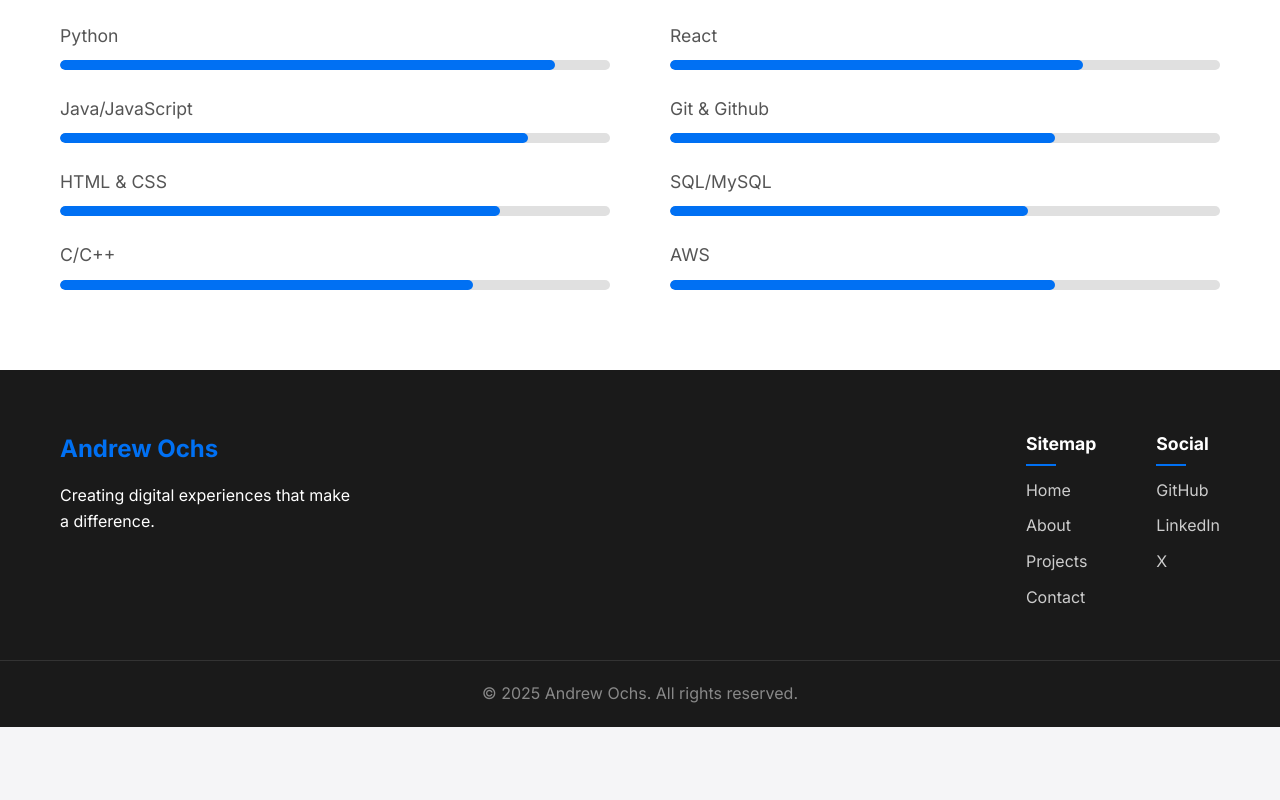
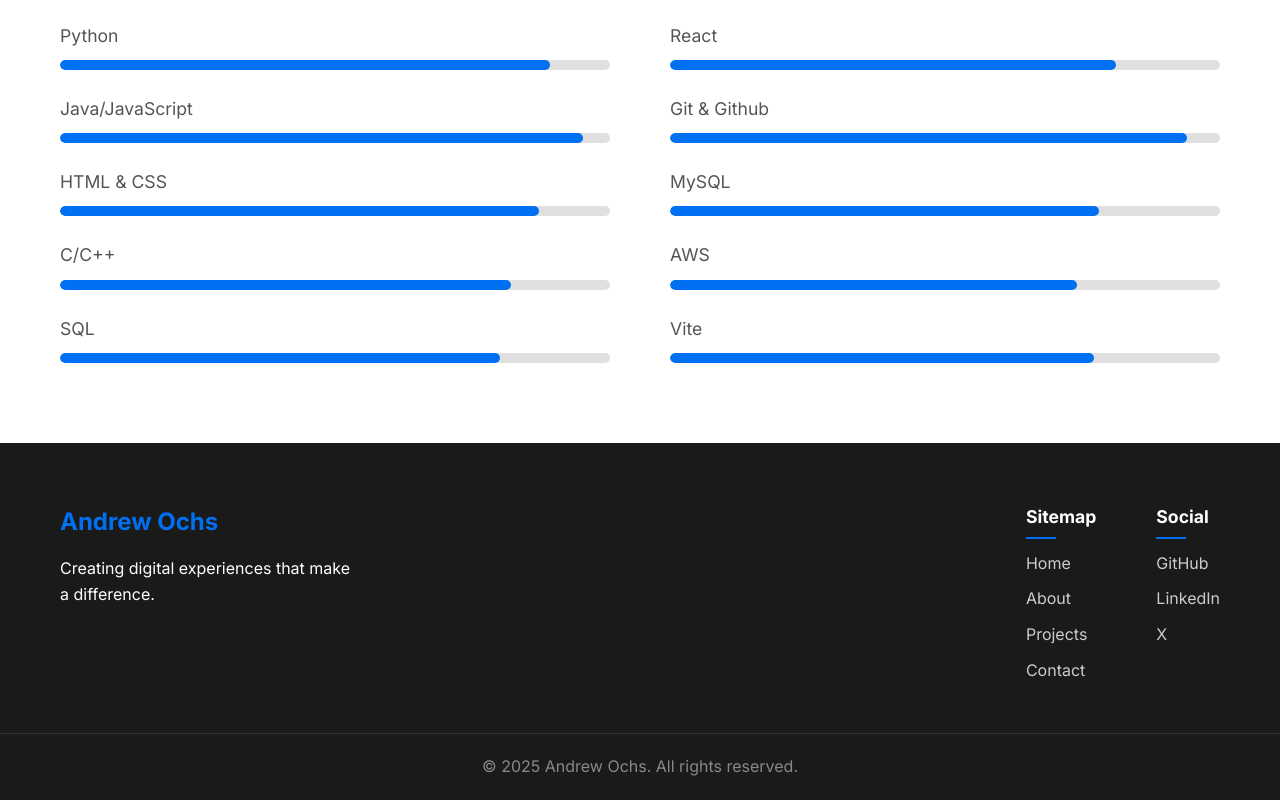
Before and after one commit to AndrewOchs/web-portfolio, a React (Vite) app: page /about in a window 1280 px wide. Shown: the part 2861-3661 px from the top of the page. Before the commit the page ends 3588 px from the top, so only its background shows below. Built offline with nearby package versions, Linux system fonts and the light colour scheme.

Commit message:
fixed resume / misc

```diff
--- a/src/pages/About.jsx
+++ b/src/pages/About.jsx
@@ -34,7 +34,7 @@ const About = () => {
               <p>When I'm not coding, you can find me playing music or learning the nuances of modern AI. I believe that diverse experiences contribute to creative problem-solving in development.</p>
               <div className="about-cta">
                 <Link to="/contact" className="btn">Get In Touch</Link>
-                <a href="/files/Andrew_Ochs_Resume.pdf" className="btn btn-outline" download>Download Resume</a>
+                <a href="/public/files/Andrew_Ochs_Resume.pdf" className="btn btn-outline" download>Download Resume</a>
               </div>
             </div>
           </div>
@@ -87,25 +87,31 @@ const About = () => {
                   <div className="skill-bar">
                     <div className="skill-name">Python</div>
                     <div className="skill-progress">
-                      <div className="skill-progress-bar" style={{ width: '90%' }}></div>
+                      <div className="skill-progress-bar" style={{ width: '89%' }}></div>
                     </div>
                   </div>
                   <div className="skill-bar">
                     <div className="skill-name">Java/JavaScript</div>
                     <div className="skill-progress">
-                      <div className="skill-progress-bar" style={{ width: '85%' }}></div>
+                      <div className="skill-progress-bar" style={{ width: '95%' }}></div>
                     </div>
                   </div>
                   <div className="skill-bar">
                     <div className="skill-name">HTML & CSS</div>
                     <div className="skill-progress">
-                      <div className="skill-progress-bar" style={{ width: '80%' }}></div>
+                      <div className="skill-progress-bar" style={{ width: '87%' }}></div>
                     </div>
                   </div>
                   <div className="skill-bar">
                     <div className="skill-name">C/C++</div>
                     <div className="skill-progress">
-                      <div className="skill-progress-bar" style={{ width: '75%' }}></div>
+                      <div className="skill-progress-bar" style={{ width: '82%' }}></div>
+                    </div>
+                  </div>
+                  <div className="skill-bar">
+                    <div className="skill-name">SQL</div>
+                    <div className="skill-progress">
+                      <div className="skill-progress-bar" style={{ width: '80%' }}></div>
                     </div>
                   </div>
                 </div>
@@ -116,25 +122,31 @@ const About = () => {
                   <div className="skill-bar">
                     <div className="skill-name">React</div>
                     <div className="skill-progress">
-                      <div className="skill-progress-bar" style={{ width: '75%' }}></div>
+                      <div className="skill-progress-bar" style={{ width: '81%' }}></div>
                     </div>
                   </div>
                   <div className="skill-bar">
                     <div className="skill-name">Git & Github</div>
                     <div className="skill-progress">
-                      <div className="skill-progress-bar" style={{ width: '70%' }}></div>
+                      <div className="skill-progress-bar" style={{ width: '94%' }}></div>
                     </div>
                   </div>
                   <div className="skill-bar">
-                    <div className="skill-name">SQL/MySQL</div>
+                    <div className="skill-name">MySQL</div>
                     <div className="skill-progress">
-                      <div className="skill-progress-bar" style={{ width: '65%' }}></div>
+                      <div className="skill-progress-bar" style={{ width: '78%' }}></div>
                     </div>
                   </div>
                   <div className="skill-bar">
                     <div className="skill-name">AWS</div>
                     <div className="skill-progress">
-                      <div className="skill-progress-bar" style={{ width: '70%' }}></div>
+                      <div className="skill-progress-bar" style={{ width: '74%' }}></div>
+                    </div>
+                  </div>
+                  <div className="skill-bar">
+                    <div className="skill-name">Vite</div>
+                    <div className="skill-progress">
+                      <div className="skill-progress-bar" style={{ width: '77%' }}></div>
                     </div>
                   </div>
                 </div>
```
Also changed, not shown: 2 other files (tests, documents, lock files or other folders).
